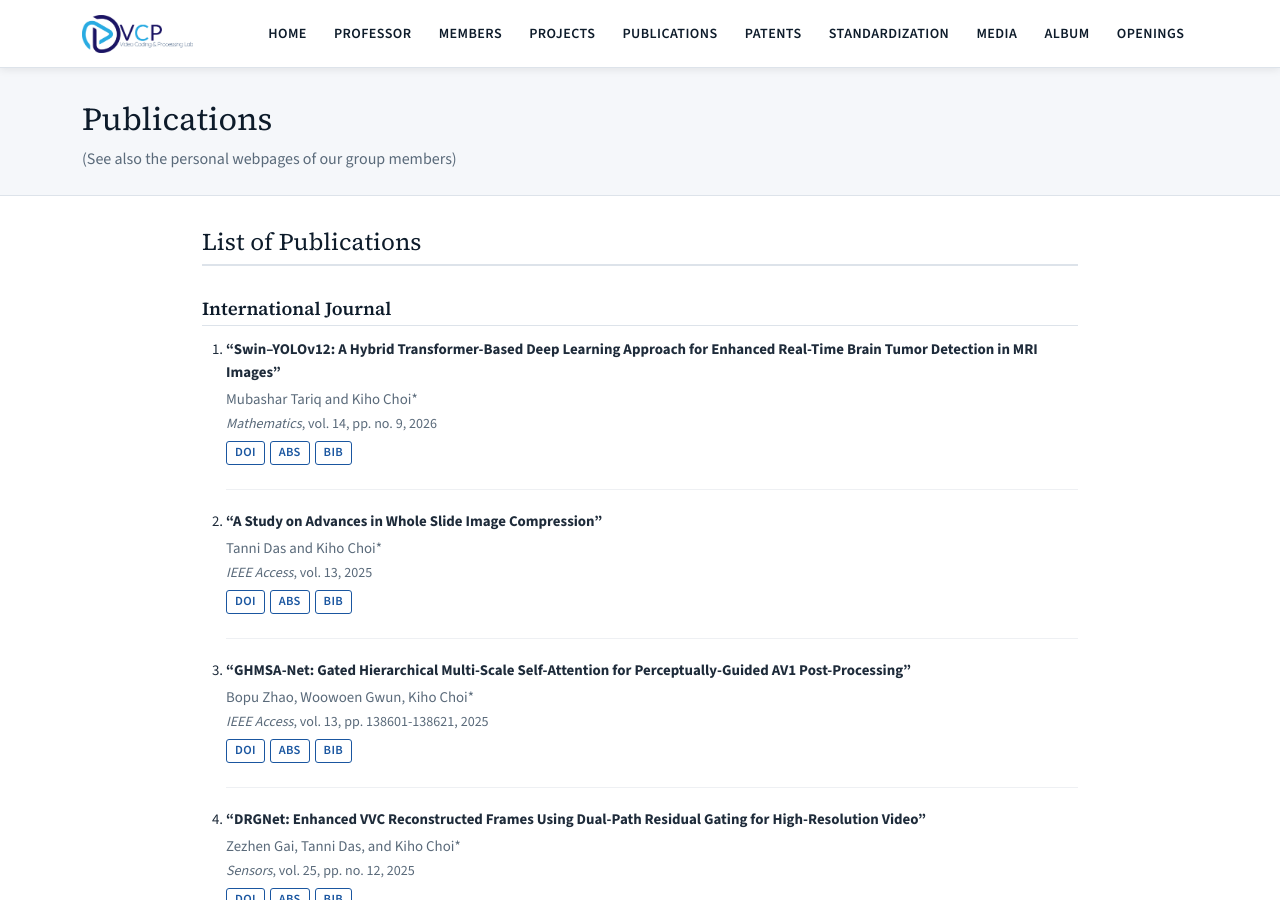
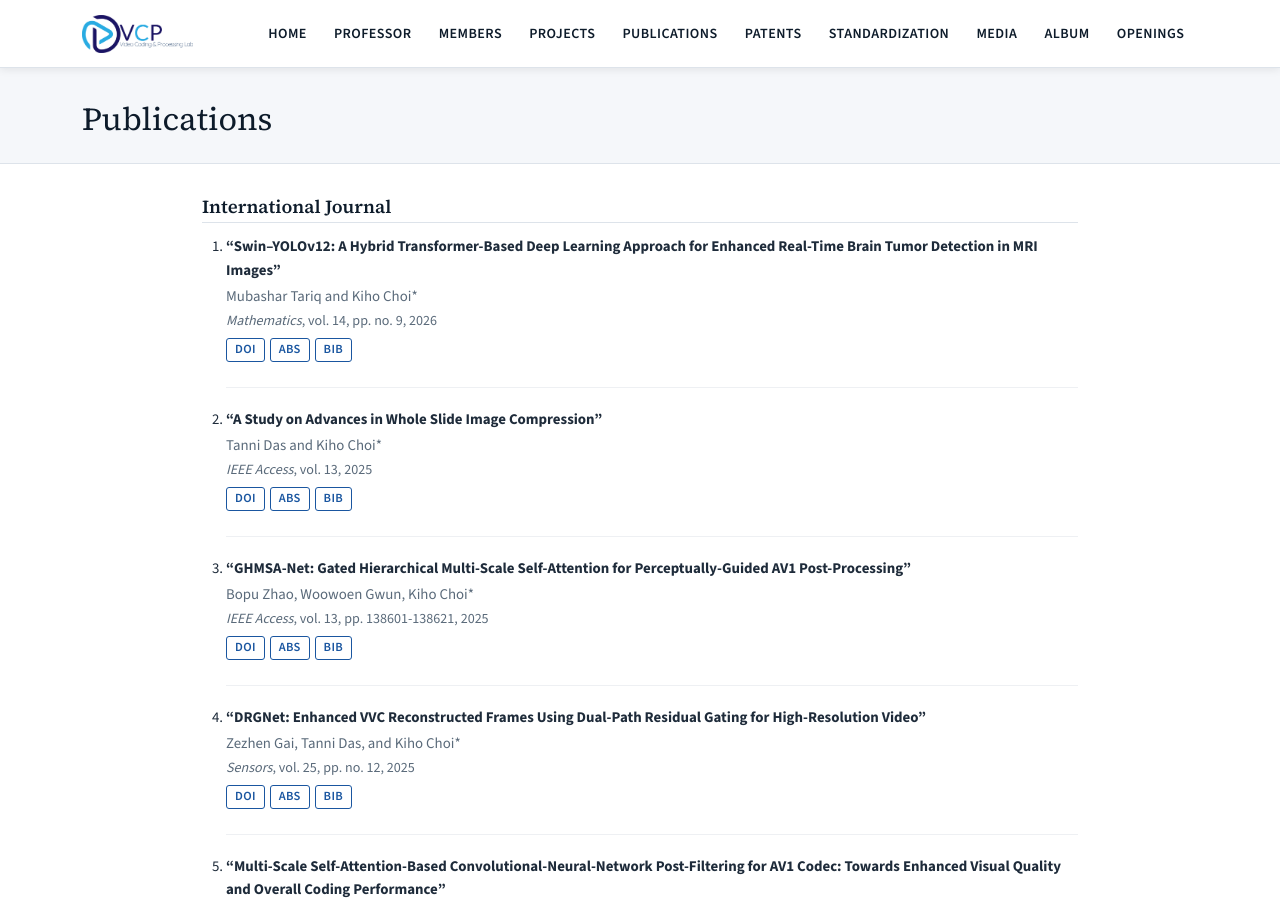
Before and after one commit to hazelran/lab_test2, a Jekyll site: the page built from _pages/publications.html, in a window 1280 px wide and 900 px high. Built offline with Jekyll 4.4.1, drawn with Linux system fonts in a browser that asks for light colours.

Commit message:
Update publications.html

```diff
--- a/_pages/publications.html
+++ b/_pages/publications.html
@@ -7,9 +7,6 @@ permalink: /publications/
 <div class="page-header">
   <div class="container">
     <h1>Publications</h1>
-    <p style="margin:0.5rem 0 0; color:var(--muted);">
-      (See also the personal webpages of our group members)
-    </p>
   </div>
 </div>
 
@@ -17,7 +14,6 @@ permalink: /publications/
   <div class="container pub-container">
 
     <!-- ===== FULL LIST ===== -->
-    <h2 class="pub-section-title" id="list-of-publications">List of Publications</h2>
 
     {% assign publication_categories = "International Journal|International Conference|Domestic Journal|Domestic Conference" | split: "|" %}
     {% for category in publication_categories %}
```
